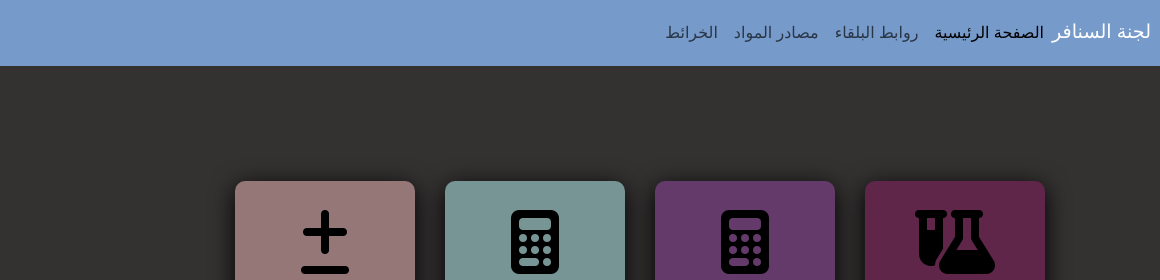
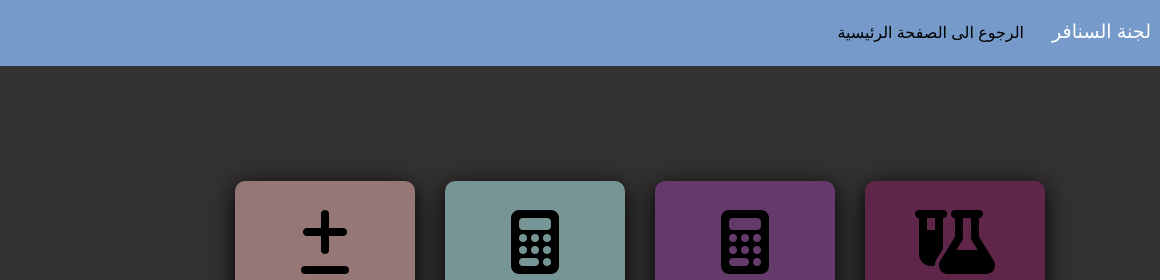
Before and after one commit to mosakrm0/lajnatSanafer, a website: page indexs/3lmi.html in a window 1280 px wide. Shown: the top 280 px of the page, 0-1160 px from the left. Drawn offline with nearby package versions, Linux system fonts and the light colour scheme.

Commit message:
EveryThing Is Done Exept Links And GradeSystem 0.1

```diff
--- a/indexs/3lmi.html
+++ b/indexs/3lmi.html
@@ -34,6 +34,8 @@
 
 
     <body style="background-color: rgb(52, 49, 49);">
+
+
         <nav
 
         class="navbar navbar-expand-lg"
@@ -57,22 +59,14 @@
               </button>
               <div class="collapse navbar-collapse" id="navbarNav">
                 <ul class="navbar-nav">
-                 <li class="nav-item">
-                   <a class="nav-link active" aria-current="page" href="/index.html">الصفحة الرئيسية</a>
-                 </li>
-                 <li class="nav-item">
-                   <a class="nav-link" href="/index.html">روابط البلقاء</a>
-                 </li>
-                 <li class="nav-item">
-                   <a class="nav-link" href="/index.html">مصادر المواد</a>
-                 </li>
-                 <li class="nav-item">
-                   <a class="nav-link" href="/index.html">الخرائط</a>
+                  <li style="margin-right: 20px;" class="nav-item">
+                    <a class="nav-link active" aria-current="page" href="/index.html">الرجوع الى الصفحة الرئيسية</a>
                   </li>
                 </ul>
               </div>
             </div>
           </nav>
+
 
     <section class="course1">
 
```
Also changed, not shown: indexs/2nsani.html (+3 -11 lines), indexs/lab.html (+4 -11 lines), indexs/shared.html (+3 -11 lines), indexs/std.html (+4 -11 lines). Lines whose indentation alone changed are shown as unchanged.
